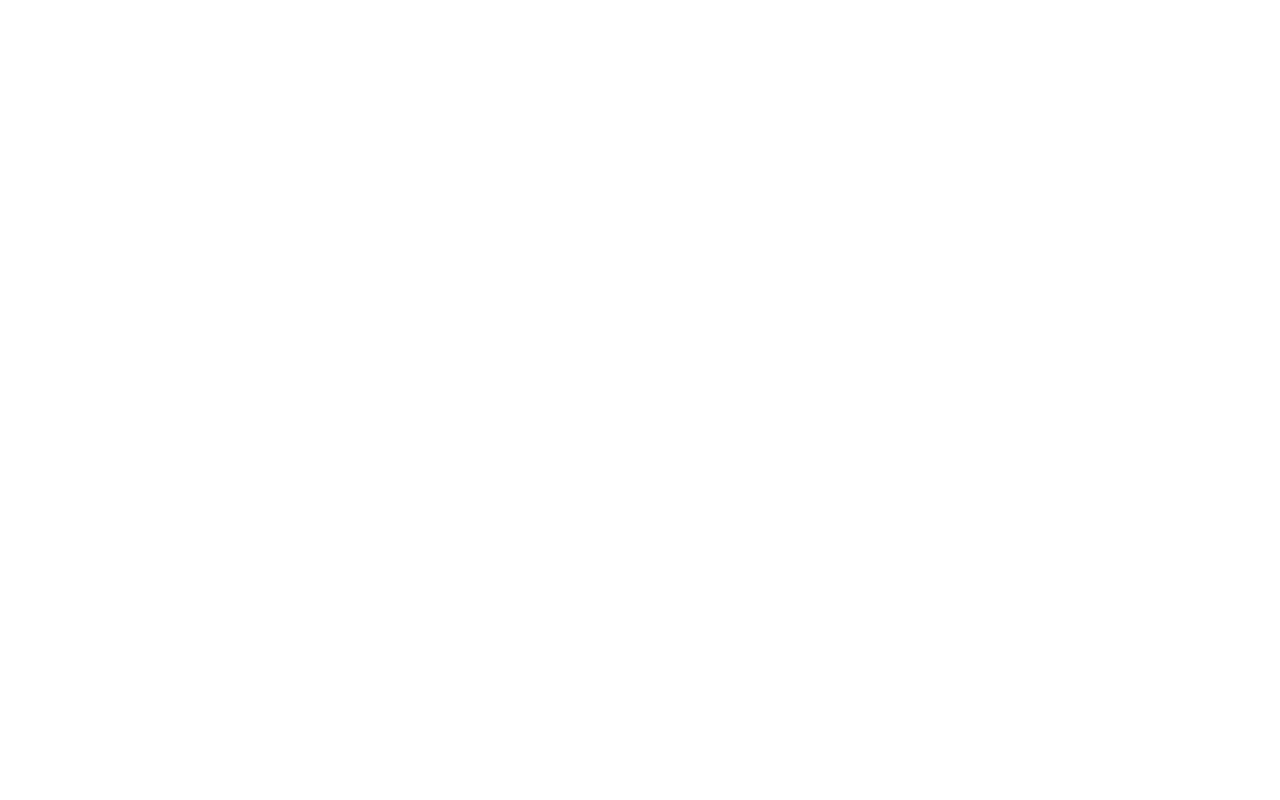
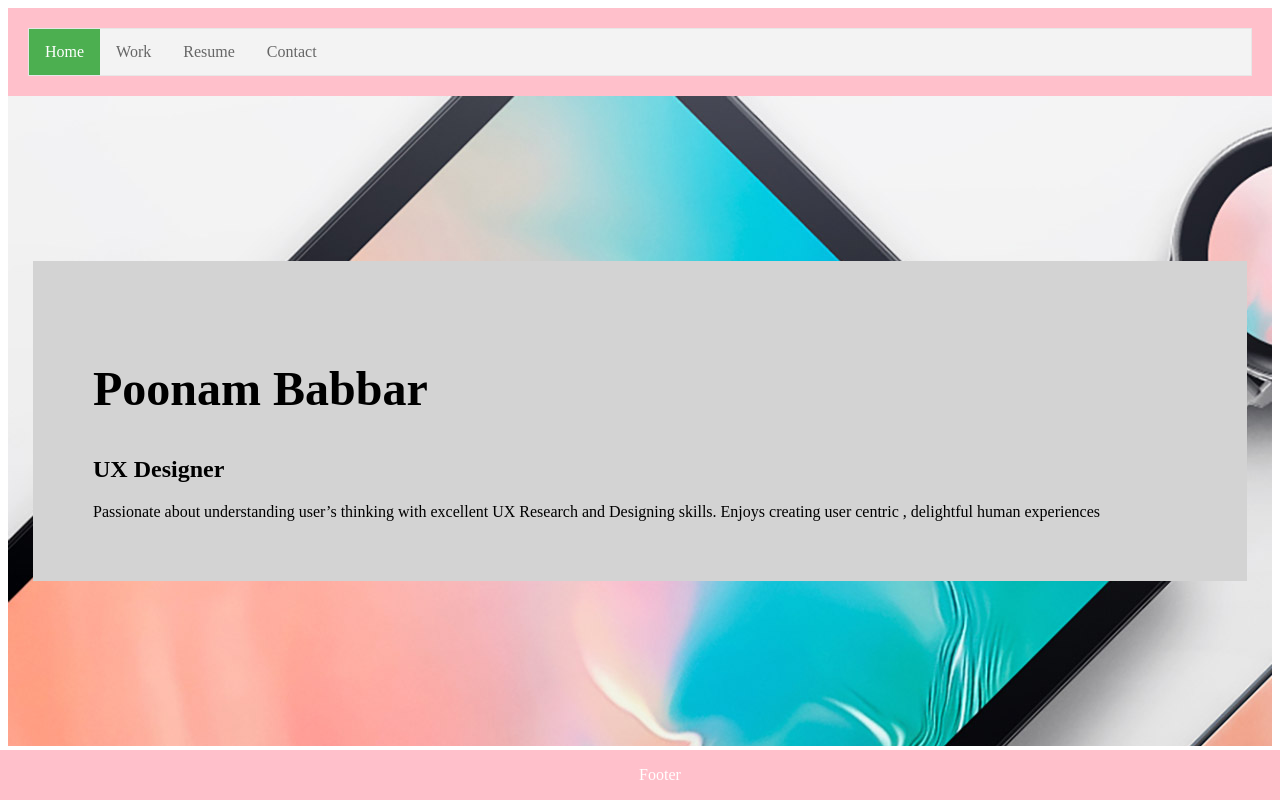
Before and after one commit to poonamsharma462/UX_UI_HW_17, a plain HTML site: page index.html in a window 1280 px wide. Drawn offline with Linux system fonts and the light colour scheme.

Commit message:
homework portfolio v1
done and html and designing

```diff
--- a/CSS/style.css
+++ b/CSS/style.css
@@ -1,17 +1,48 @@
-*{
+ul {
+	list-style-type: none;
 	margin: 0;
 	padding: 0;
+	overflow: hidden;
+	border: 1px solid #e7e7e7;
+	background-color: #f3f3f3;
+  }
+
+  li {
+	float: left;
+  }
+
+  li a {
+	display: block;
+	color: #666;
+	text-align: center;
+	padding: 14px 16px;
+	text-decoration: none;
+  }
+
+  li a:hover:not(.active) {
+	background-color: #ddd;
+  }
+
+  li a.active {
+	color: white;
+	background-color: #4CAF50;
+  }
+
+  .section{
+	height: 600px;padding:25px ;  align-content: center;
+  }
+
+.contentDiv{
+	padding: 60px; border-color: ivory; border-width: medium; background-color: lightgray;
 }
-html,body{
-	width:100%;
-	height:100%;
-	font-size: 14px;
-	font-weight: normal;
-}
-.background{
-	background-image: url(../imagehttps://static.dezeen.com/uploads/2019/06/Samsung-Mobile-Design-Competition-2019_dezeen_02.jpg);
-	background-repeat: no-repeat;
-	background-size: cover;
-	position: relative;
-	overflow-y: auto;
-}
+
+  .footer {
+	 position: fixed;
+	 left: 0;
+	 bottom: 0;
+	 width: 100%;
+	 background-color: pink;
+	 color: white;
+	 text-align: center;
+	 padding-right: 20px; padding-left: 20px;
+  }
--- a/index.html
+++ b/index.html
@@ -0,0 +1,30 @@
+<!DOCTYPE html>
+<html>
+<head>
+<meta name="viewport" content="width=device-width, initial-scale=1.0">
+<link rel="stylesheet" href="css/style.css">
+</head>
+<body>
+
+<header style="padding: 20px; background-color: pink;">
+<ul class="sidenav">
+  <li><a class="active" href="#Home">Home</a></li>
+  <li><a href="#Work">Work</a></li>
+  <li><a href="#Resume">Resume</a></li>
+  <li><a href="#Contact">Contact</a></li>
+</ul>
+
+</header>
+
+<section class="section" style="background-image: url('images/Samsung-Mobile-Design-Competition-2019_dezeen_02.jpg');">
+<div class="content contentDiv">
+	<h1 style="font-size:xxx-large">Poonam Babbar</h1>
+	<h2>UX Designer</h1>
+	Passionate about understanding user’s thinking with excellent UX Research and Designing skills. Enjoys creating user centric , delightful human experiences
+</div>
+</section>
+<footer class="footer">
+	<p>Footer</p>
+</footer>
+</body>
+</html>
```
